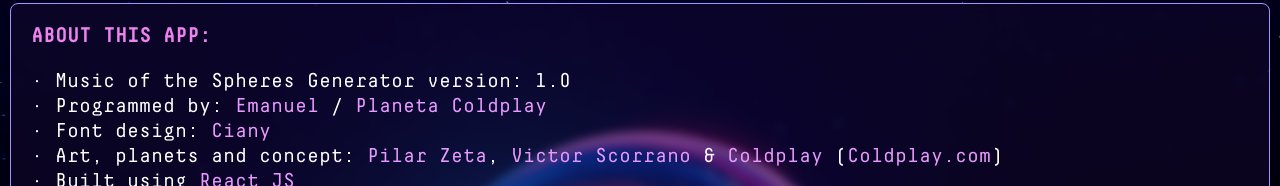
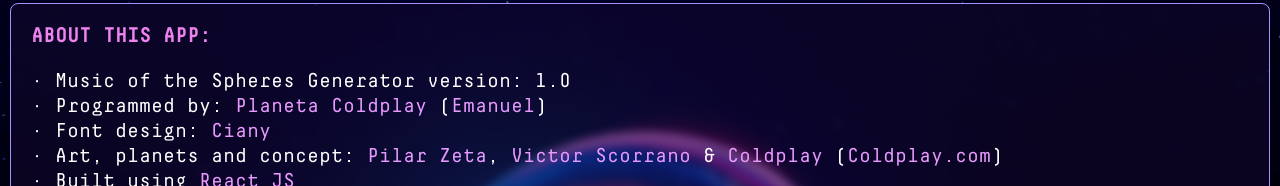
Before and after one commit to emanuelromano/motsgenerator, a React (Create React App) app: page /about in a window 1280 px wide. Shown: the part 130-316 px from the top of the page. Built offline with nearby package versions, Linux system fonts and the light colour scheme.

Commit message:
Cambios en CSS

```diff
--- a/src/components/About.jsx
+++ b/src/components/About.jsx
@@ -20,7 +20,7 @@
         <p>
           · Music of the Spheres Generator {idioma === "es" ? "versión" : "version"}: {version}
           <br />
-          · {idioma === "es" ? "Programado por" : "Programmed by"}: <a target="_blank" rel="noreferrer" href="https://twitter.com/eromanox">Emanuel</a> / <a target="_blank" rel="noreferrer" href="https://linktr.ee/planetacoldplay">Planeta Coldplay</a>
+          · {idioma === "es" ? "Programado por" : "Programmed by"}: <a target="_blank" rel="noreferrer" href="https://linktr.ee/planetacoldplay">Planeta Coldplay</a> (<a target="_blank" rel="noreferrer" href="https://twitter.com/eromanox">Emanuel</a>)
           <br />
           · {idioma === "es" ? "Diseño de fuentes" : "Font design"}: <a target="_blank" rel="noreferrer" href="https://twitter.com/C_ian_y">Ciany</a>
           <br />
```
